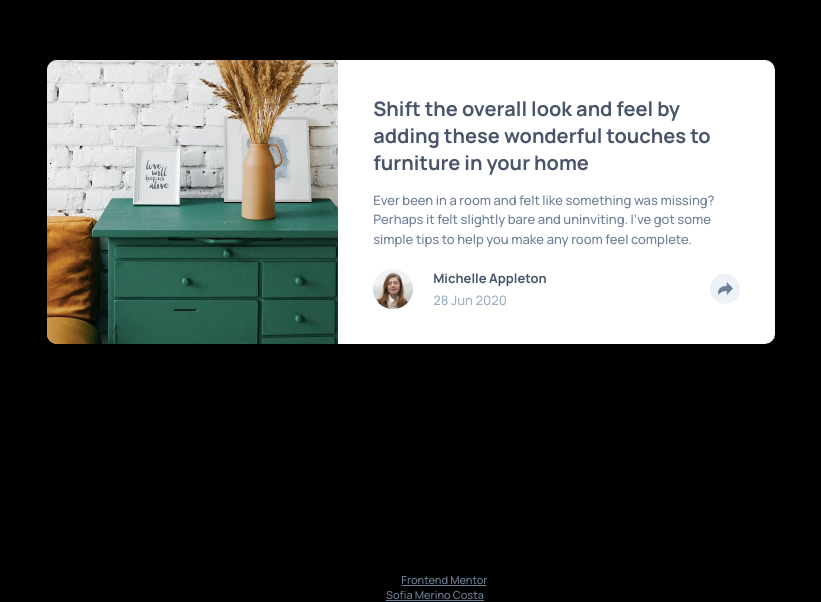
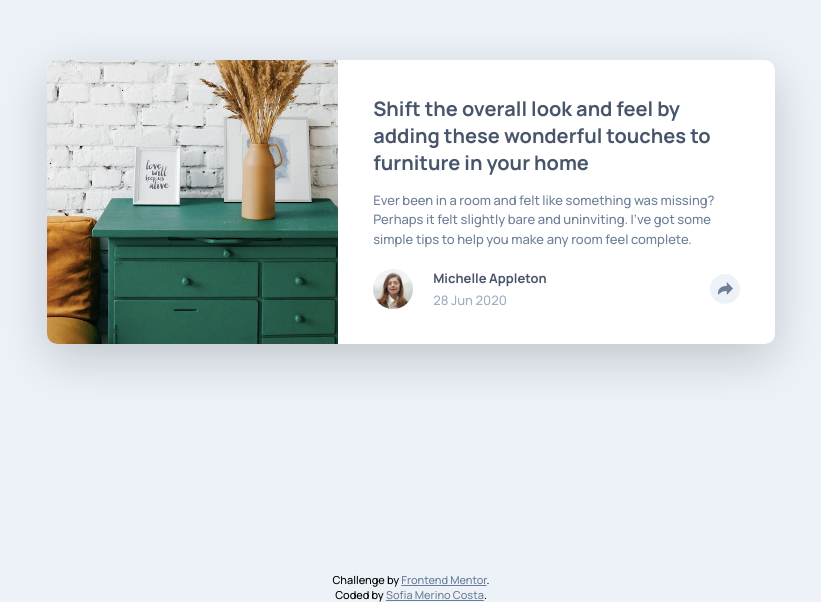
Before and after one commit to sophie-mc-dev/article-preview-component, a plain HTML site: page index.html in a window 1280 px wide. Shown: the part 198-800 px from the top of the page, without its empty margins (229-1050 px from the left). Drawn offline with Linux system fonts and the light colour scheme.

Commit message:
readme update

```diff
--- a/main.js
+++ b/main.js
@@ -2,16 +2,8 @@ function displayPopUp() {
   const shareButton = document.getElementById("myShareButton");
   const popUp = document.getElementById("myPopUp");
 
-  shareButton.addEventListener("mouseover", () => {
-    popUp.classList.add("visible");
-  });
-
-  popUp.addEventListener("mouseout", () => {
+  shareButton.addEventListener("mouseout", () => {
     popUp.classList.remove("visible");
-  });
-
-  popUp.addEventListener("mouseover", () => {
-    popUp.classList.add("visible");
   });
 
   shareButton.addEventListener("click", () => {
--- a/style.scss
+++ b/style.scss
@@ -22,8 +22,7 @@ body {
   align-items: center;
   min-height: 100vh;
   font-family: "Manrope", sans-serif;
-  // background-color: $light-grayish-blue;
-  background-color: black;
+  background-color: $light-grayish-blue;
   font-size: $fs-body;
 }
 
@@ -34,6 +33,7 @@ main {
   border-radius: 10px;
   overflow: hidden;
   width: 728px;
+  box-shadow: 0px 15px 50px hsla(0, 0%, 0%, 0.185);
 }
 
 .left-container {
@@ -114,7 +114,6 @@ main {
   align-items: center;
   gap: 1rem;
   padding: 15px 30px;
-  // box-shadow: ;
   transform: translateY(-110px) translateX(-115px);
 
   p {
```
Also changed, not shown: solution/screenshot.png (added), style.css, 2 other files.
